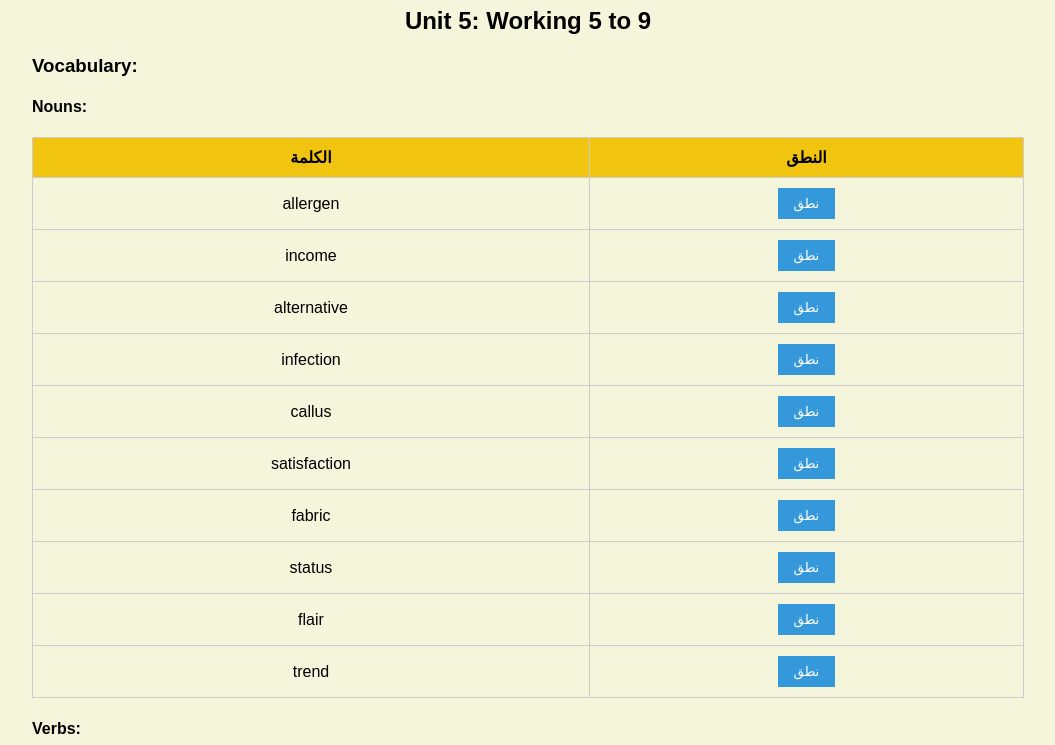
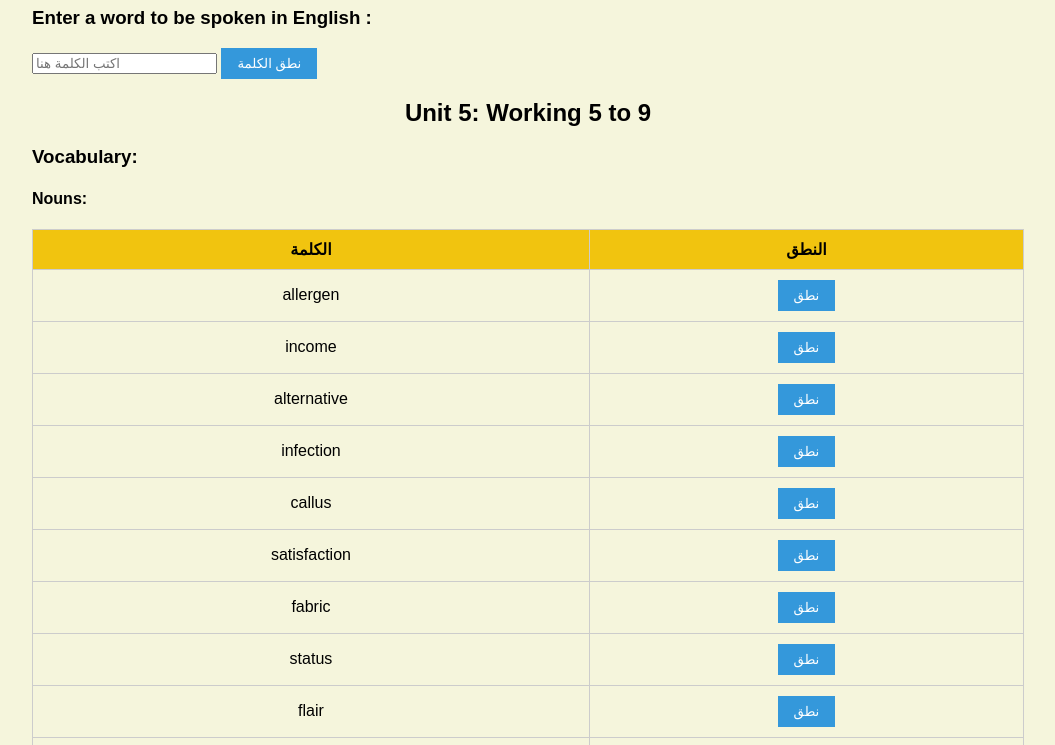
Before and after one commit to q2ha/vocab, a plain HTML site: page index.html in a window 1280 px wide. Shown: the part 93-838 px from the top of the page, without its empty margins (112-1167 px from the left). Drawn offline with Linux system fonts and the light colour scheme.

Commit message:
Update index.html

```diff
--- a/index.html
+++ b/index.html
@@ -8,6 +8,13 @@
   <body>
     <div class="vocab-container">
       <h1>Unit Vocabulary</h1>
+
+      <!-- إضافة حقل إدخال لنطق الكلمات التي يكتبها المستخدم -->
+     <h3>Enter a word to be spoken in English :</h3>
+     <div class="user-input-container">
+   <input type="text" id="userInput" placeholder="اكتب الكلمة هنا" />
+   <button onclick="speakUserWord()">نطق الكلمة</button>
+    </div>
 
       <!-- Unit 5: Working 5 to 9 -->
       <h2>Unit 5: Working 5 to 9</h2>
```
